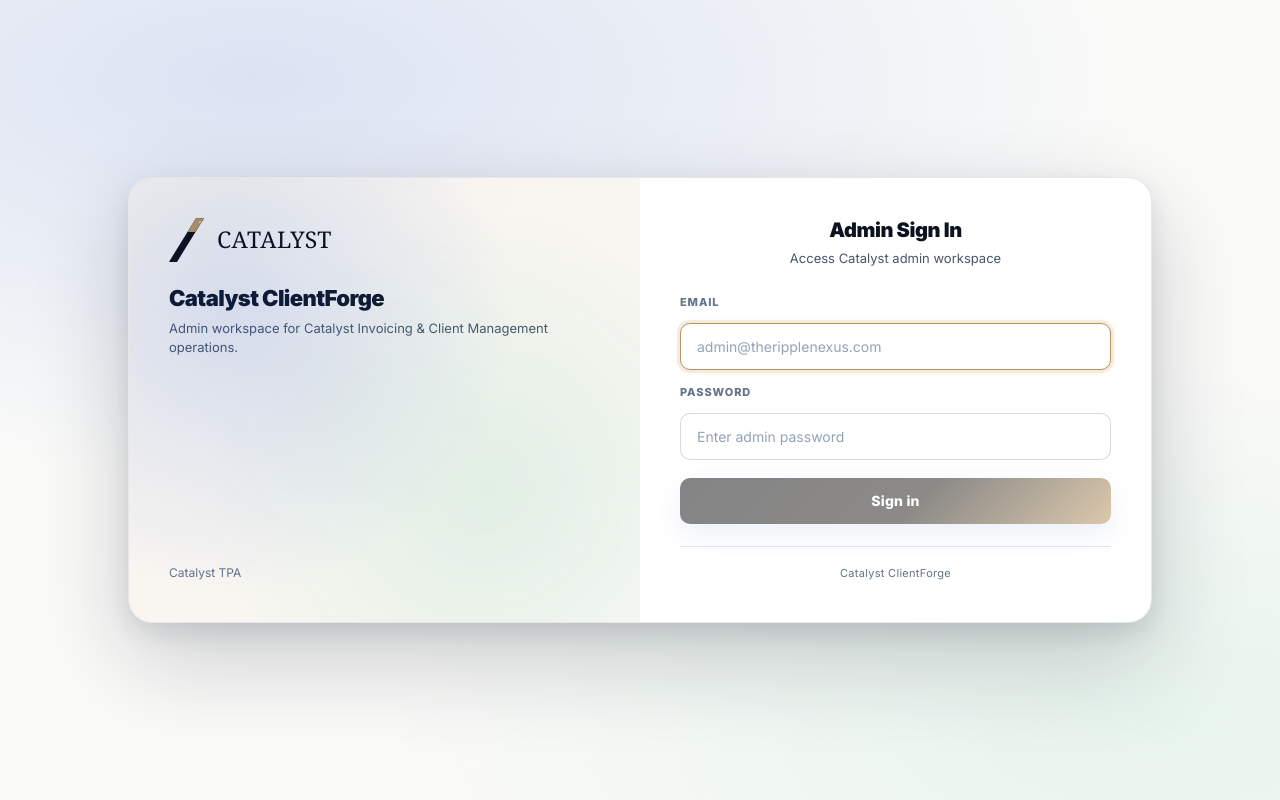
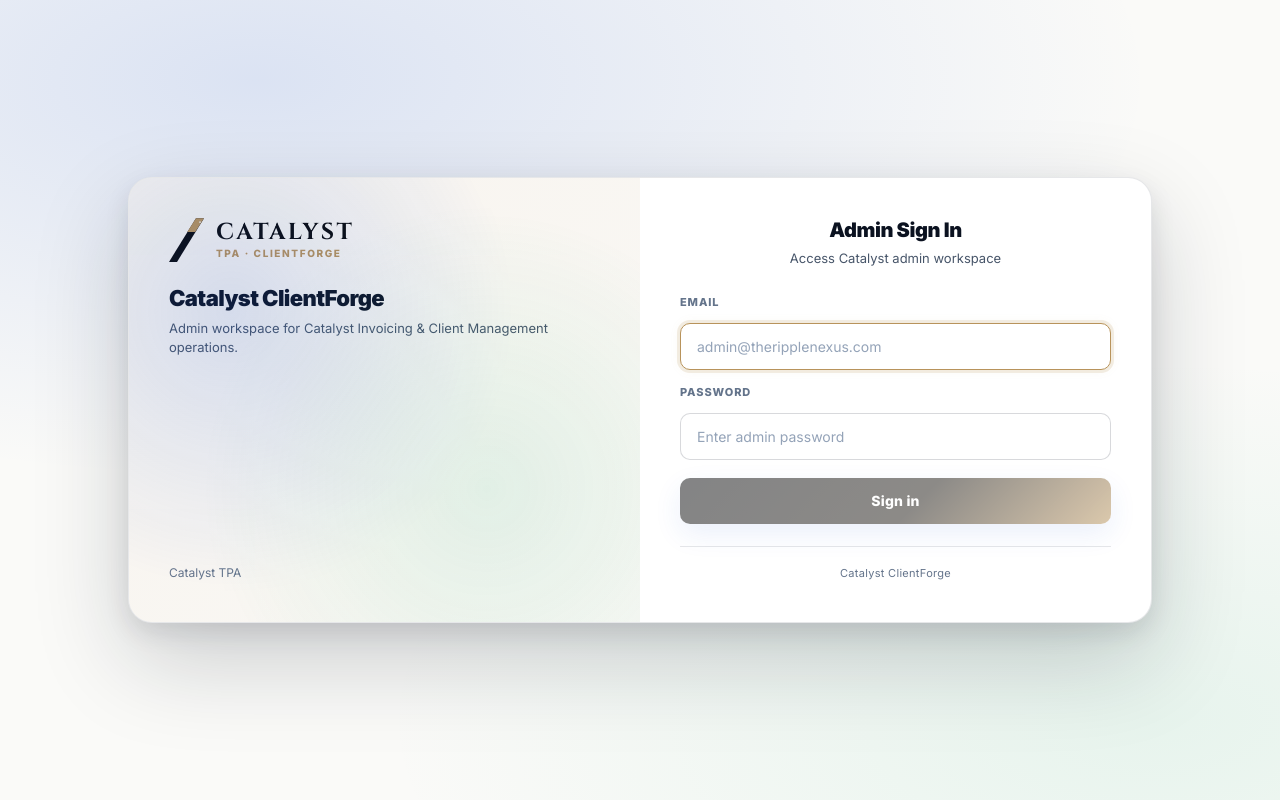
Before and after one commit to ashucfx/ClientForge, a Next.js app: page /login in a window 1280 px wide. Built offline with nearby package versions, Linux system fonts and the light colour scheme; no server answers.

Commit message:
feat(branding): update favicon to official catalyst mark and elevate sidebar lockup typography

```diff
--- a/src/app/layout.tsx
+++ b/src/app/layout.tsx
@@ -1,19 +1,20 @@
-// src/app/layout.tsx
 import type { Metadata } from 'next';
-import { Inter } from 'next/font/google';
+import { Inter, Cinzel } from 'next/font/google';
 import './globals.css';
 
-const inter = Inter({ subsets: ['latin'] });
+const inter = Inter({ subsets: ['latin'], variable: '--font-inter' });
+const cinzel = Cinzel({ subsets: ['latin'], weight: ['600', '700', '800'], variable: '--font-cinzel' });
 
 export const metadata: Metadata = {
-  title: 'ClientForge',
-  description: 'Client operations workspace — Powered by Ripple Nexus',
+  title: 'Catalyst TPA · ClientForge',
+  description: 'Client operations and financial management platform for Catalyst TPA.',
   icons: {
     icon: [
       { url: '/favicon.svg', type: 'image/svg+xml' },
+      { url: '/logos/catalyst-favicon.svg', type: 'image/svg+xml' },
     ],
     apple: [
-      { url: '/favicon.svg', type: 'image/svg+xml' },
+      { url: '/logos/catalyst-favicon.svg', type: 'image/svg+xml' },
     ],
   },
 };
@@ -21,7 +22,7 @@
 export default function RootLayout({ children }: { children: React.ReactNode }) {
   return (
     <html lang="en">
-      <body className={`${inter.className} dark`}>
+      <body className={`${inter.className} ${cinzel.variable} dark`}>
         {children}
       </body>
     </html>
--- a/src/components/Logo.tsx
+++ b/src/components/Logo.tsx
@@ -5,9 +5,10 @@
   size?: number;   // height of the mark in px
   dark?: boolean;  // true = for dark backgrounds (bone stroke, obsidian dot)
   brandId?: BrandId; // Defaults to catalyst
+  showSubtitle?: boolean;
 }
 
-export function Logo({ variant = 'horizontal', size = 40, dark = false }: LogoProps) {
+export function Logo({ variant = 'horizontal', size = 40, dark = false, showSubtitle = true }: LogoProps) {
   // CATALYST Logo
   const strokeFill = dark ? '#F4F1EB' : '#0A0B0D';
   const dotFill    = dark ? '#0A0B0D' : '#F4F1EB';
@@ -22,6 +23,7 @@
       fill="none"
       xmlns="http://www.w3.org/2000/svg"
       aria-hidden="true"
+      style={{ flexShrink: 0 }}
     >
       <polygon points="0,240 44,240 192,0 148,0" fill={strokeFill} />
       <polygon points="192,0 148,0 100,76 144,76" fill="#B8935B" />
@@ -35,23 +37,43 @@
 
   return (
     <div
-      style={{ display: 'flex', alignItems: 'center', gap: Math.round(size * 0.3) }}
-      aria-label="Catalyst"
+      style={{ display: 'inline-flex', alignItems: 'center', gap: Math.max(8, Math.round(size * 0.28)) }}
+      aria-label="Catalyst TPA"
     >
       {mark}
+      <div style={{ display: 'flex', flexDirection: 'column', justifyContent: 'center' }}>
         <span
           style={{
-          fontFamily: 'Georgia, "Times New Roman", serif',
-          fontWeight: 400,
+            fontFamily: 'var(--font-cinzel), Cinzel, "Playfair Display", "Times New Roman", Georgia, serif',
+            fontWeight: 700,
             fontSize: Math.round(size * 0.52),
-          letterSpacing: '0.5px',
+            letterSpacing: '2.4px',
             color: textColor,
-          lineHeight: 1,
+            lineHeight: 1.05,
             userSelect: 'none',
+            textTransform: 'uppercase',
           }}
         >
           CATALYST
         </span>
+        {showSubtitle && (
+          <span
+            style={{
+              fontFamily: 'var(--font-inter), -apple-system, BlinkMacSystemFont, "Segoe UI", Roboto, sans-serif',
+              fontWeight: 800,
+              fontSize: Math.max(8, Math.round(size * 0.22)),
+              letterSpacing: '1.6px',
+              color: '#B8935B',
+              textTransform: 'uppercase',
+              lineHeight: 1,
+              marginTop: 2.5,
+              userSelect: 'none',
+            }}
+          >
+            TPA · CLIENTFORGE
+          </span>
+        )}
+      </div>
     </div>
   );
 }
```
Also changed, not shown: public/favicon.svg. Lines whose indentation alone changed are shown as unchanged.
